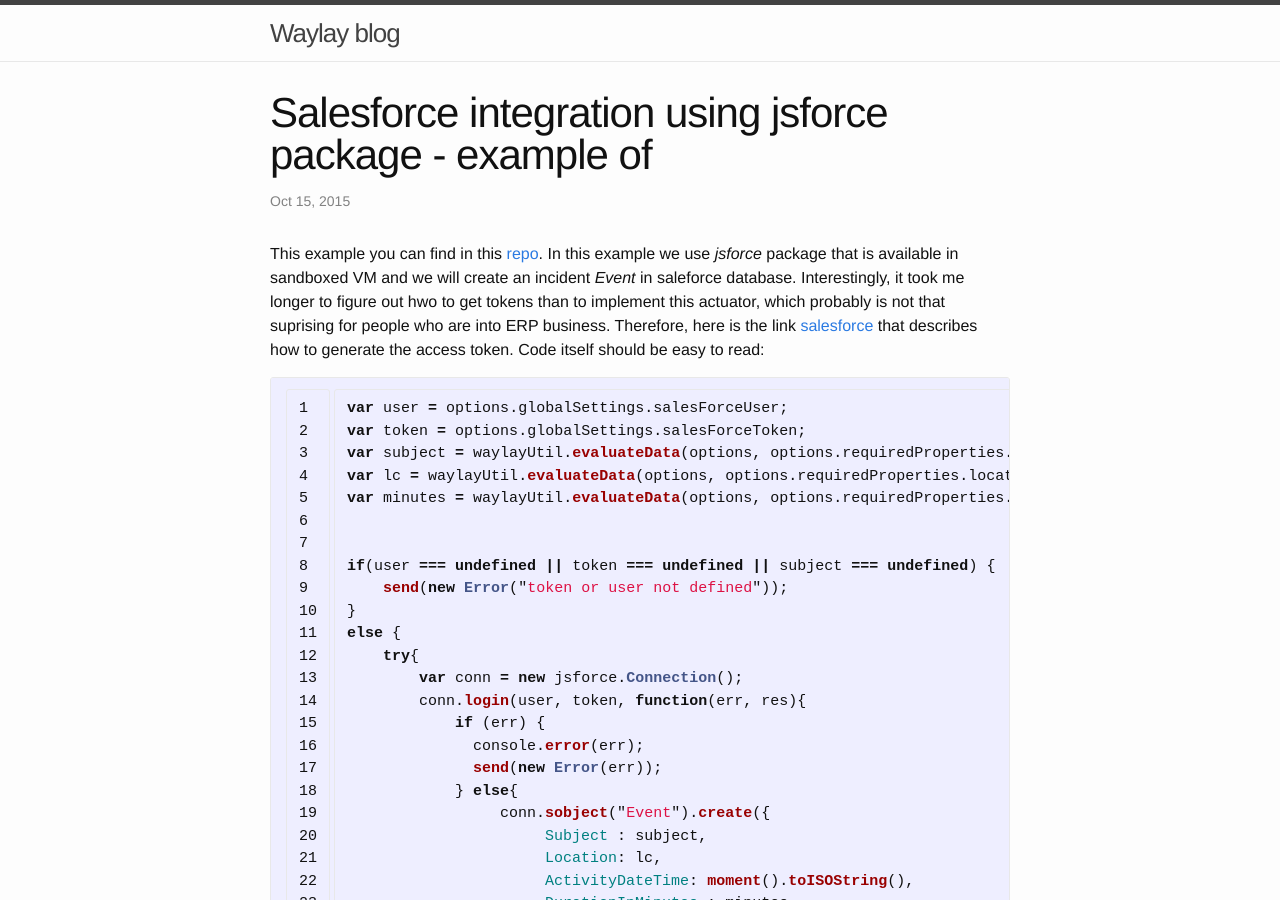
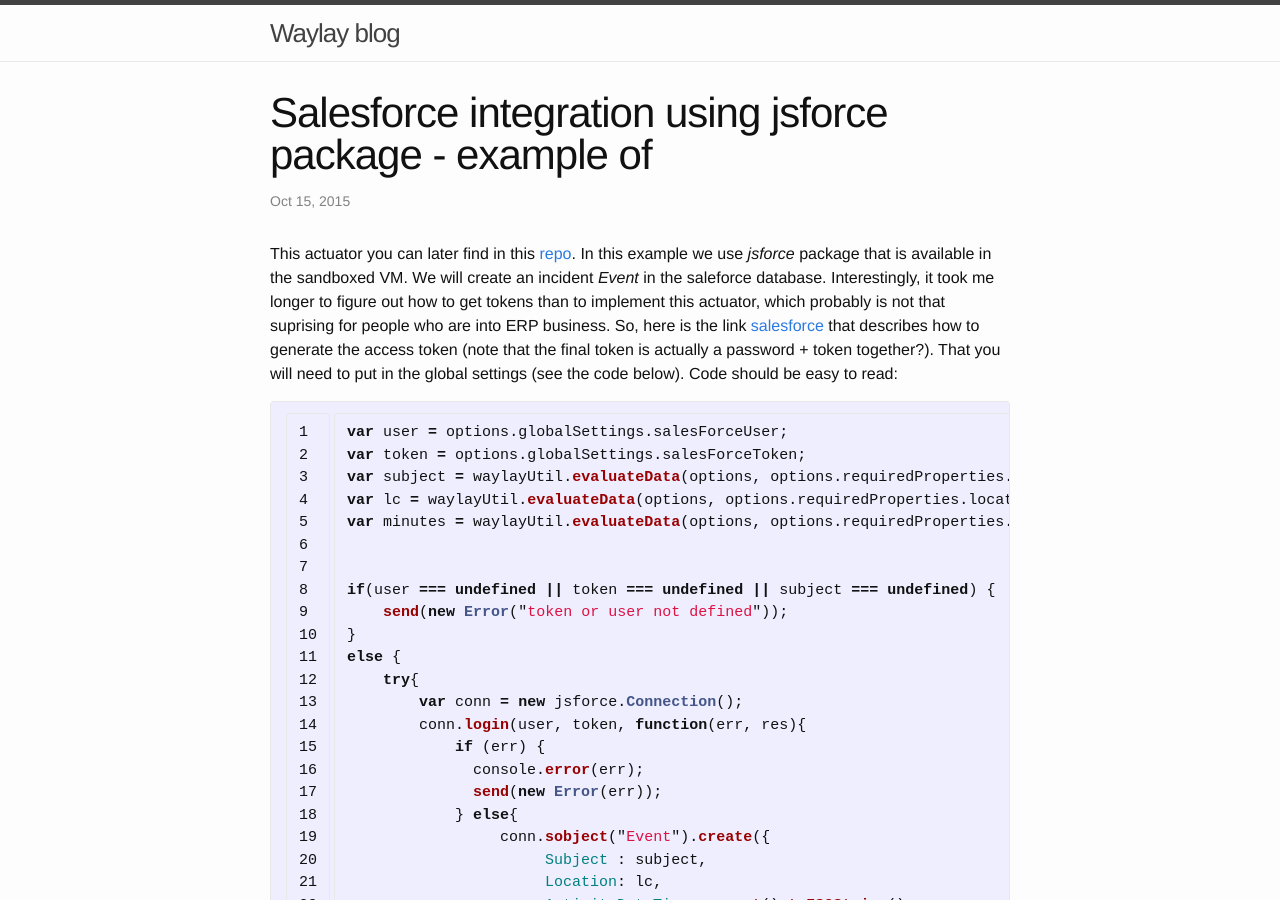
Before and after one commit to jasperdevrient/waylayio.github.io, a Jekyll site: the page built from _posts/2015-10-15-salesforce.markdown, in a window 1280 px wide and 900 px high. Built offline with Jekyll 4.4.1, drawn with Linux system fonts in a browser that asks for light colours.

Commit message:
Update 2015-10-15-salesforce.markdown

```diff
--- a/_posts/2015-10-15-salesforce.markdown
+++ b/_posts/2015-10-15-salesforce.markdown
@@ -5,7 +5,7 @@
 categories: integration
 ---
 
-This example you can find in this [repo] [repo]. In this example we use _jsforce_ package that is available in sandboxed VM and we will create an incident _Event_ in saleforce database. Interestingly, it took me longer to figure out hwo to get tokens than to implement this actuator, which probably is not that suprising for people who are into ERP business. Therefore, here is the link [salesforce] [salesforce] that describes how to generate the access token. Code itself should be easy to read:
+This actuator you can later find in this [repo] [repo]. In this example we use _jsforce_ package that is available in the sandboxed VM. We will create an incident _Event_ in the saleforce database. Interestingly, it took me longer to figure out how to get tokens than to implement this actuator, which probably is not that suprising for people who are into ERP business. So, here is the link [salesforce] [salesforce] that describes how to generate the access token (note that the final token is actually a password + token together?). That you will need to put in the global settings (see the code below). Code should be easy to read:
 
 
 {% highlight javascript linenos %}
```
